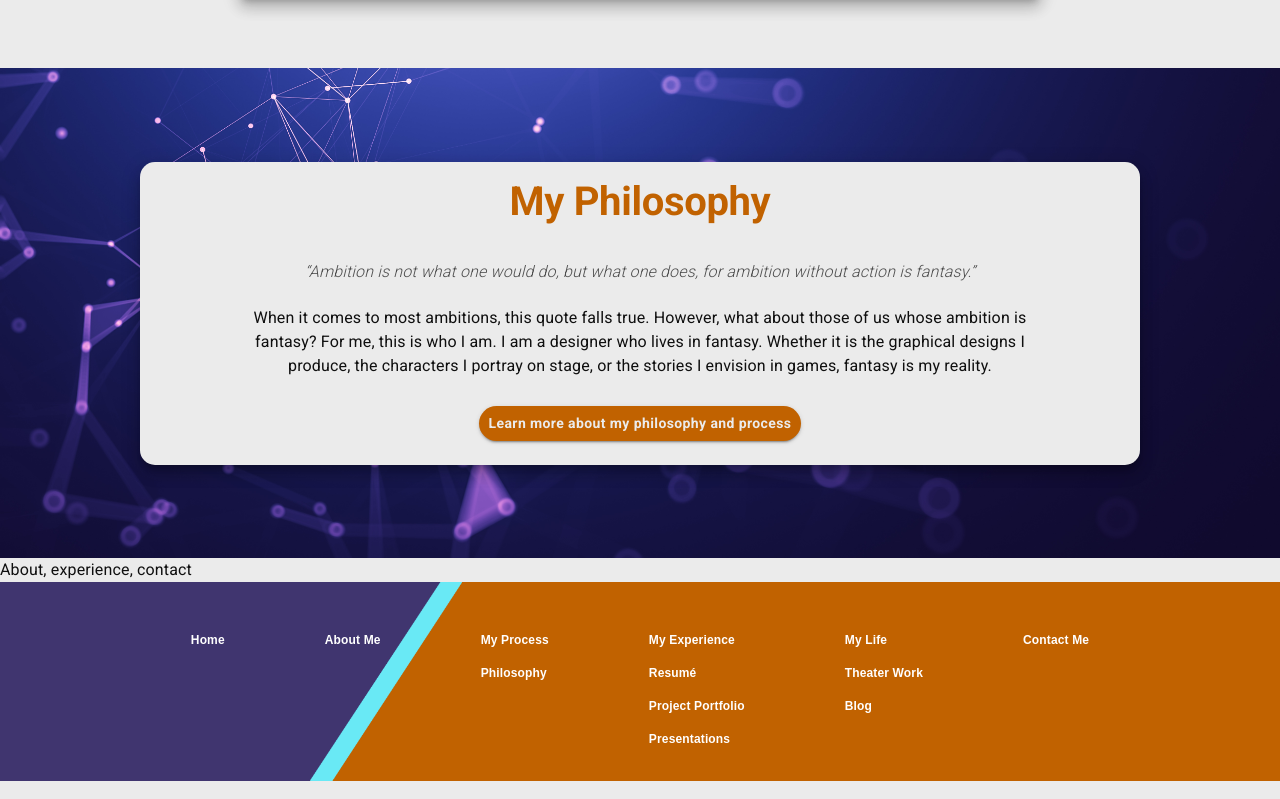
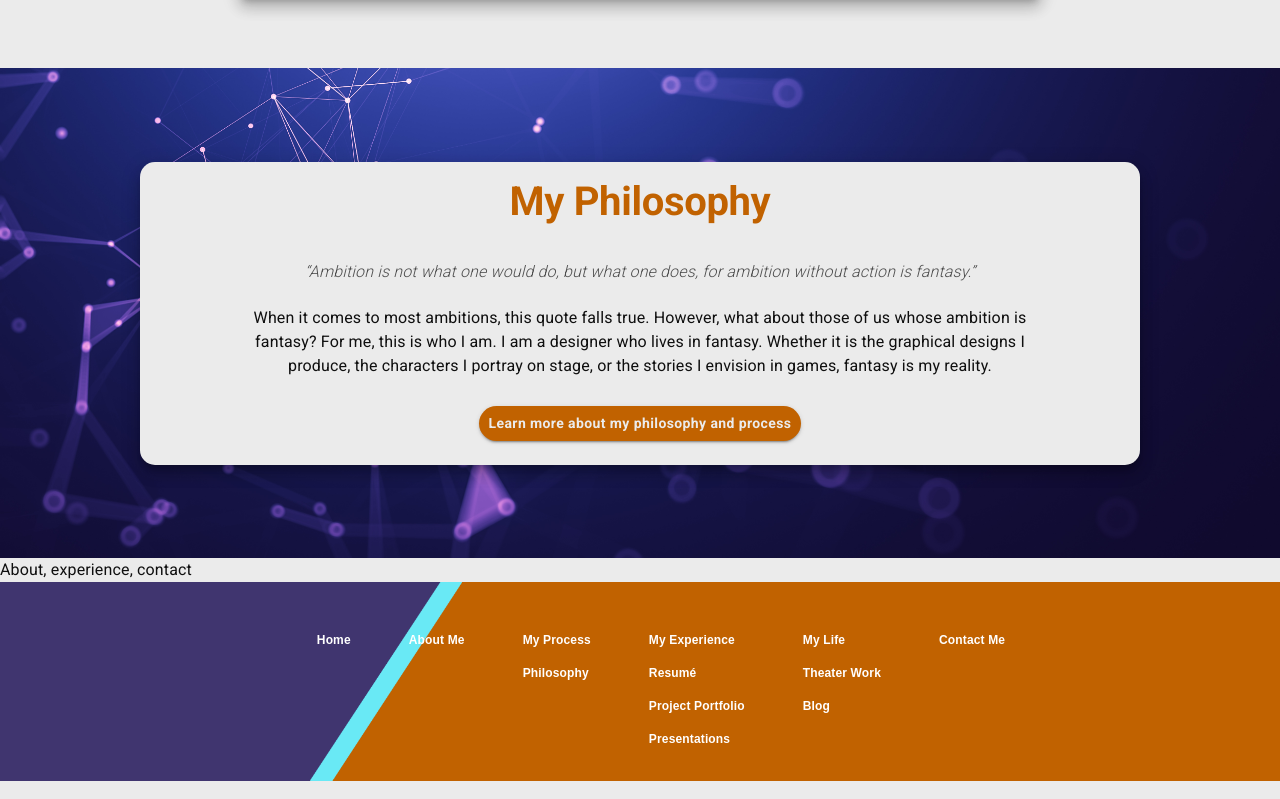
Before and after one commit to PupRiku/portfolio, a Next.js app: page / in a window 1280 px wide. Shown: the part 1297-2096 px from the top of the page. Built offline with nearby package versions, Linux system fonts and the light colour scheme.

Commit message:
Fix footer margins

```diff
--- a/src/ui/Footer.js
+++ b/src/ui/Footer.js
@@ -32,7 +32,8 @@ const useStyles = makeStyles(theme => ({
     textDecoration: "none",
   },
   gridItem: {
-    margin: "3em",
+    marginLeft: "3em",
+    marginTop: "3em",
   },
   icon: {
     height: "4em",
```
